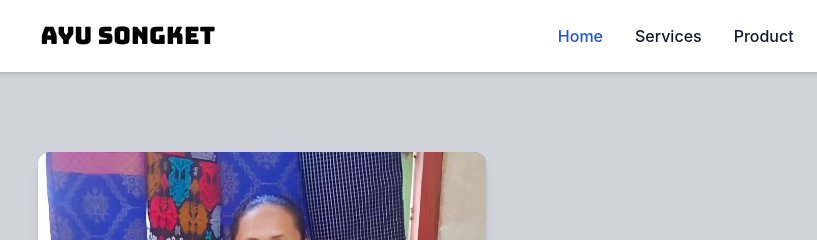
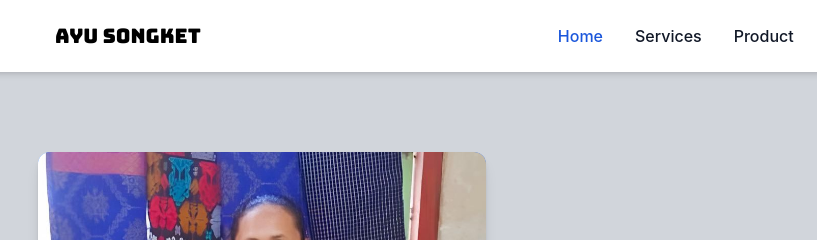
Before and after one commit to newbiema/Ayu-Songket-Website, a website: page index.html in a window 1280 px wide. Shown: the top 240 px of the page, 378-1195 px from the left. Drawn offline with nearby package versions, Linux system fonts and the light colour scheme; a web font is replaced by a local one.

Commit message:
index.html

```diff
--- a/index.html
+++ b/index.html
@@ -17,7 +17,7 @@
           <img src="/img/logo2.png" class="ml-5 h-10" alt="Logo Ayu Songket" />
       </a>
       <div>
-        <h5 class="text-bold text-black text-2xl font-bungee">Ayu Songket</h5>
+        <h5 class="text-bold text-black text-xl font-bungee">Ayu Songket</h5>
       </div>
       <button id="menu-toggle" class="inline-flex items-center p-2 w-10 h-10 justify-center text-sm text-gray-500 rounded-lg md:hidden hover:bg-gray-100 focus:outline-none focus:ring-2 focus:ring-gray-200">
           <span class="sr-only">Open main menu</span>
```
